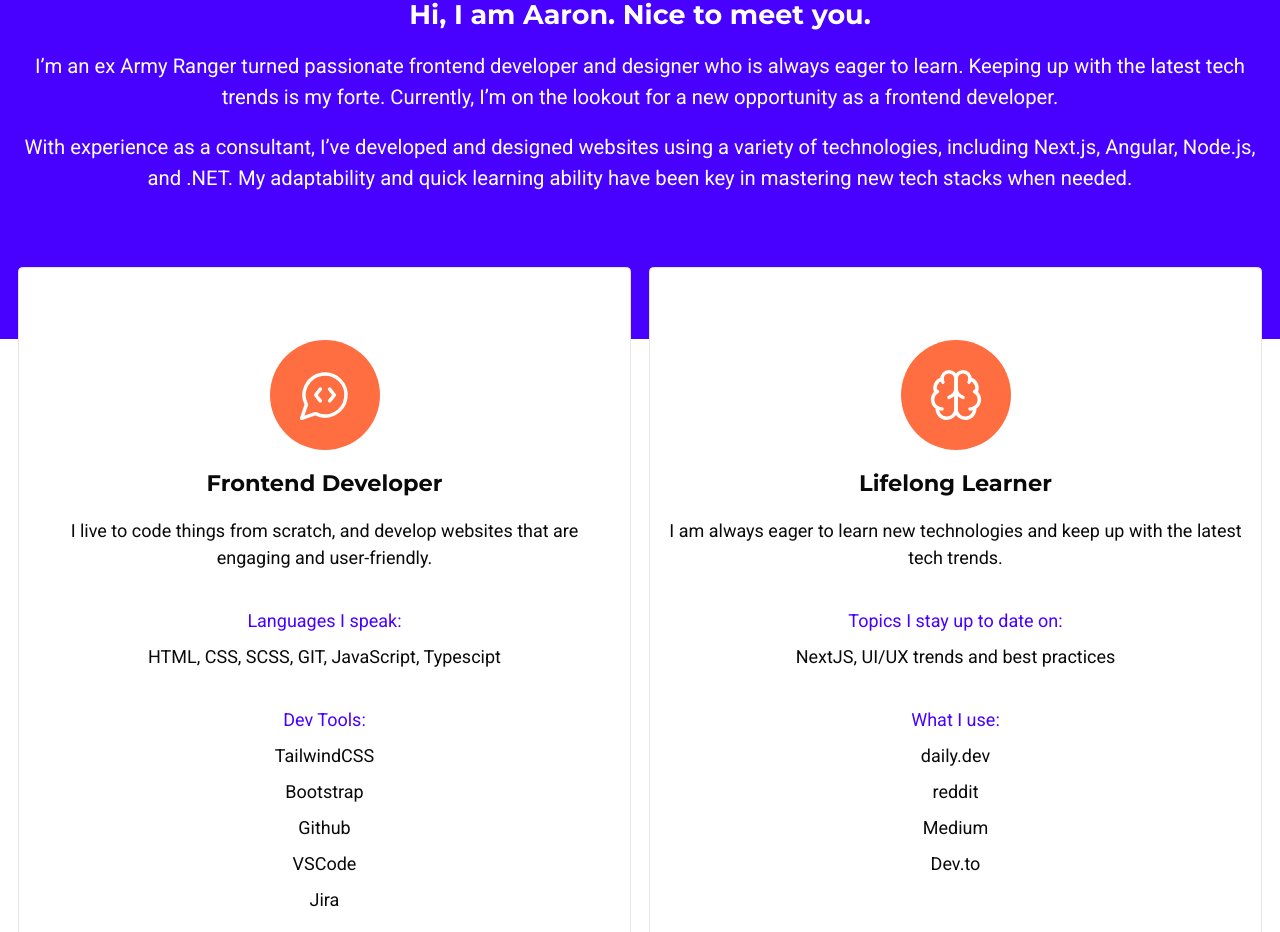
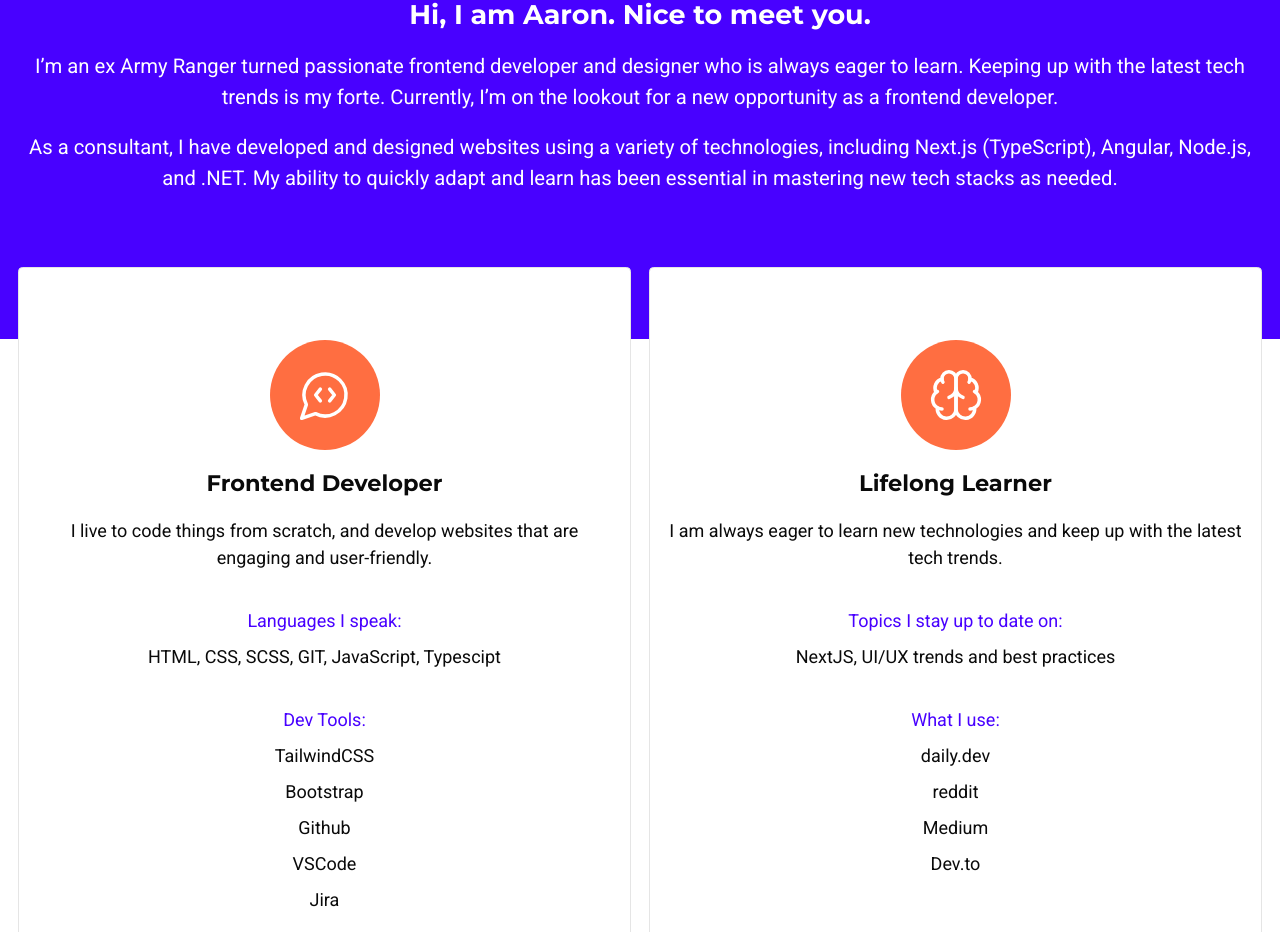
Before and after one commit to aaron-soto/next-aaron, a Next.js app: page / in a window 1280 px wide. Shown: the part 775-1707 px from the top of the page. Built offline with nearby package versions, Linux system fonts and the light colour scheme.

Commit message:
Grammer fix and testimonials section fix

```diff
--- a/src/app/page.tsx
+++ b/src/app/page.tsx
@@ -54,10 +54,10 @@ export default function Home() {
               opportunity as a frontend developer.
             </p>
             <p className="">
-              With experience as a consultant, I’ve developed and designed
-              websites using a variety of technologies, including Next.js,
-              Angular, Node.js, and .NET. My adaptability and quick learning
-              ability have been key in mastering new tech stacks when needed.
+              As a consultant, I have developed and designed websites using a
+              variety of technologies, including Next.js (TypeScript), Angular,
+              Node.js, and .NET. My ability to quickly adapt and learn has been
+              essential in mastering new tech stacks as needed.
             </p>
           </div>
         </div>
--- a/src/components/Testimonials.tsx
+++ b/src/components/Testimonials.tsx
@@ -55,7 +55,7 @@ const Testimonials = () => {
         <div className="flex flex-col items-center w-full">
           <div
             className="w-full relative max-w-2xl mx-auto flex flex-col text-xl justify-center items-center text-center overflow-hidden"
-            style={{ height: "200px" }}
+            style={{ height: "230px" }}
           >
             <AnimatePresence initial={false}>
               <motion.div
```
